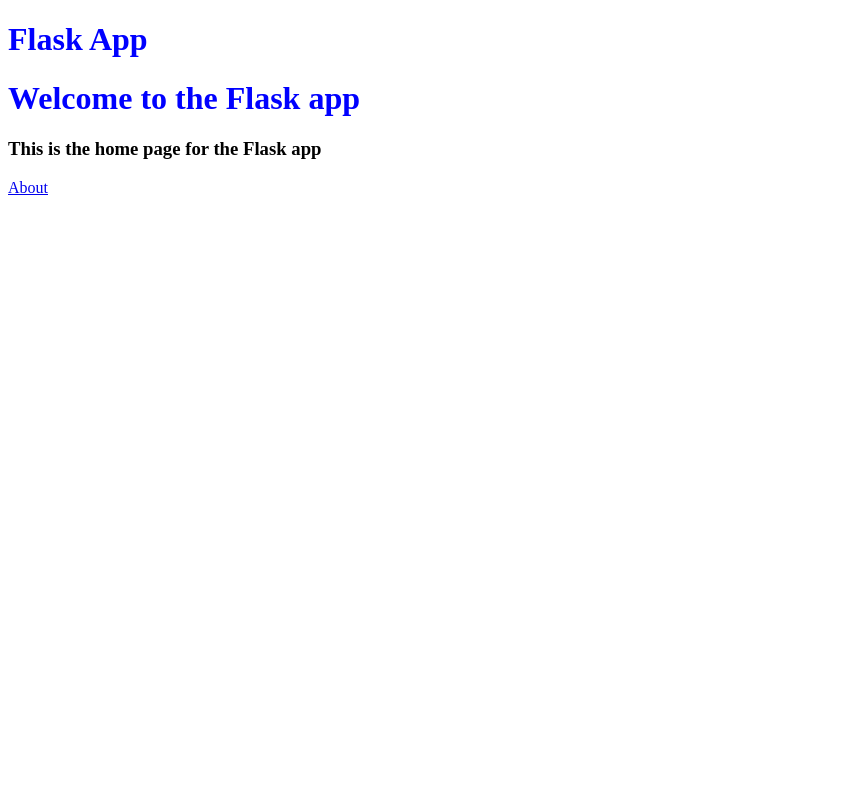
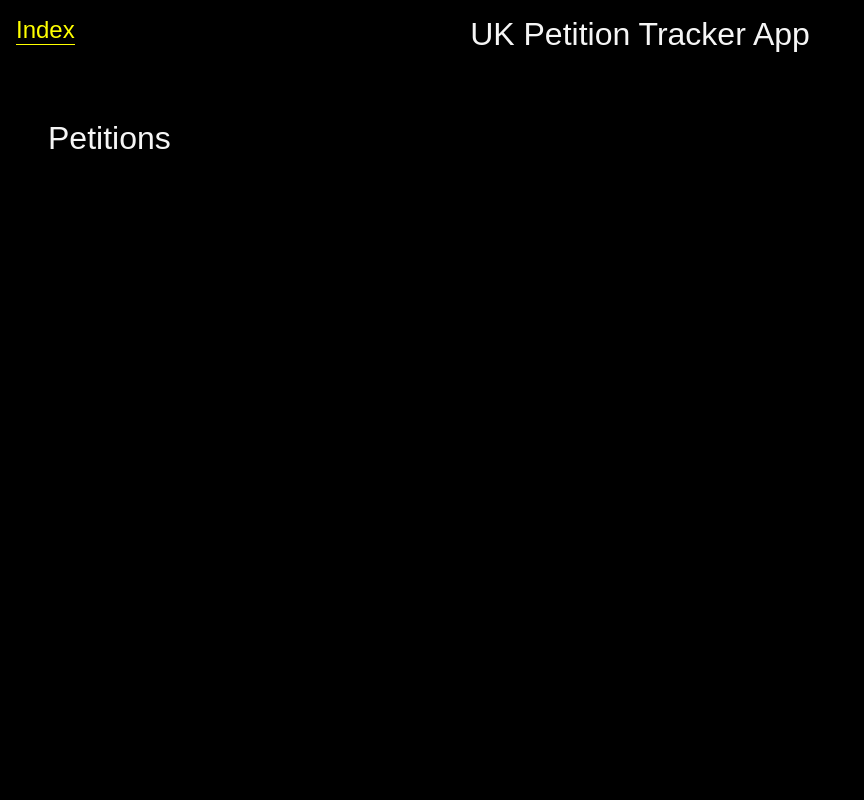
Before and after one commit to CodePint/PetitionTrackerUK, a Flask app: template PetitionTracker/tracker/templates/index.html in a window 1280 px wide. Shown: the whole page, without its empty margins (0-864 px from the left). Run offline with Flask 2, Linux system fonts and the light colour scheme; the template is opened without the code that fills it, so the values that code supplies are empty; parts of the project's set-up code (start-up, migrations or seed data) failed here and were passed over.

Commit message:
- added some boiler plate css/html to get me going during development - built a petitions view/template which takes an id from the url   - fetches the data with a GET request
- Petition template displays petition action/id, and loops over the dict key/values of the attribute json

will likely move this logic elsewhere as an api function later, but useful to have during dev and a stepping
stone for developing the db

```diff
--- a/PetitionTracker/config.py
+++ b/PetitionTracker/config.py
@@ -12,5 +12,6 @@
 
     SQLALCHEMY_DATABASE_URI = POSTGRES_TEMPLATE % POSTGRES_CONFIG
     SQLALCHEMY_TRACK_MODIFICATIONS = False
+    JSONIFY_PRETTYPRINT_REGULAR = True
     DEBUG = True
     # STATIC_FOLDER = 'static'
--- /dev/null
+++ b/PetitionTracker/static/css/base.css
@@ -0,0 +1,73 @@
+:root {
+  --nav-height:  calc(4rem + 1vh);
+  --content-height: calc(100vh - var(--nav-height))
+}
+
+/* css reset-lite */
+
+
+*,
+*::before,
+*::after {
+  margin: 0;
+  padding: 0;
+  box-sizing: border-box;
+}
+
+html {
+  margin: 0;
+  padding: 0;
+  scroll-behavior: smooth;
+}
+
+h1,h2,h3,h4,p,span {
+  margin: 0;
+  font-family: 'Barlow', sans-serif;
+  font-size: 1em;
+}
+
+h1,h2,h3 {
+  font-family: 'Barlow Condensed', sans-serif;
+  font-weight: 500;
+  font-size: 2em;
+}
+
+ul, li {
+  margin: 0;
+  padding: 0;
+  list-style: none;
+  font-family: 'Barlow', sans-serif;
+}
+
+a {
+  text-decoration: none;
+  font-family: 'Barlow', sans-serif;
+}
+
+/* setup for 10px == 1rem */
+
+html {
+  font-size: 62.5%;
+}
+
+p {
+  font-family: 'Barlow', sans-serif;
+  /* font-weight: 400; */
+}
+
+body {
+  font-size: 1.6rem;
+}
+
+/* -------------------- */
+
+/* site wide  body and container setup */
+
+body {
+  box-sizing: border-box;
+  height: auto;
+  margin: 0;
+  padding: 0;
+  overflow-x: hidden;
+  height: 100%;
+}
--- a/PetitionTracker/static/css/main.css
+++ /dev/null
@@ -1,3 +0,0 @@
-h1 {
-  color: blue;
-}
--- a/PetitionTracker/tracker/models.py
+++ b/PetitionTracker/tracker/models.py
@@ -29,6 +29,8 @@
         ('C', 'Closed'),
         ('R', 'Rejected')
     ]
+
+    BASE_URL = "https://petition.parliament.uk/petitions/"
 
     id = db.Column(Integer, primary_key=True, autoincrement=False)
     state = db.Column(ChoiceType(STATES), nullable=False)
--- a/PetitionTracker/tracker/static/css/tracker.css
+++ b/PetitionTracker/tracker/static/css/tracker.css
@@ -1,7 +1,66 @@
-/* h1 {
-  color: red;
-} */
+.wrapper {
+  background: black;
+  min-height: 100vh;
+}
 
-/* h2 {
-  color: red;
-} */
+h1, h2, h3, div, a, p {
+  color: whitesmoke;
+}
+
+header {
+  padding: 1em;
+  display: flex;
+  height: 5em;
+  /* justify-content: flex-end */
+}
+
+nav {
+  flex: 1;
+}
+
+.header h1 {
+  border-bottom: 1px solid white;
+}
+
+.buffer {
+  flex: 1;
+}
+
+nav a{
+  border-bottom: 1px solid yellow;
+  display: inline-block;
+  font-size: 1.5em;
+  color: yellow;
+}
+
+nav a:hover {
+  color: royalblue;
+  border-bottom: 1px solid royalblue;
+
+}
+
+h3 {
+  font-size: 1.5em;
+}
+
+.petition, .index {
+  margin-top: 0.5em;
+  padding: 1em 3em;
+}
+
+.petition .title,
+.index .title {
+  padding: 1em 0;
+}
+
+.petition .title h3 {
+  margin-top: 0.25em;
+}
+
+.petition .data {
+  padding: 1em 0;
+}
+
+.data li {
+  padding: 0.2em 0;
+}
--- /dev/null
+++ b/PetitionTracker/tracker/templates/base.html
@@ -0,0 +1,28 @@
+<!DOCTYPE html>
+<html lang="en">
+
+  <head>
+    <title>Flask App</title>
+
+    <link rel="stylesheet" href="{{ url_for('static', filename='css/base.css') }}">
+    <link rel="stylesheet" href="{{ url_for('tracker_bp.static', filename='css/tracker.css' ) }}">
+  </head>
+
+  <body>
+    <div class="wrapper">
+      <header>
+        <nav>
+          <a href="{{ url_for('tracker_bp.index') }}">Index</a>
+        </nav>
+        <div class="title">
+          <h1 class="logo">UK Petition Tracker App</h1>
+        </div>
+        <div class="buffer"></div>
+      </header>
+
+        {% block content %}
+
+        {% endblock %}
+    </div>
+  </body>
+</html>
--- a/PetitionTracker/tracker/templates/index.html
+++ b/PetitionTracker/tracker/templates/index.html
@@ -1,10 +1,9 @@
-{% extends "layout.html" %}
+{% extends "base.html" %}
 
 {% block content %}
-    <div class="jumbo">
-        <h1>Welcome to the Flask app</h1>
-        <h3>This is the home page for the Flask app</h3>
-        <a href="{{ url_for('tracker_bp.about') }}">About</a>
-
+    <div class="index">
+      <div class="title">
+        <h1>Petitions</h1>
+      </div>
     </div>
 {% endblock %}
--- a/PetitionTracker/tracker/templates/layout.html
+++ /dev/null
@@ -1,26 +0,0 @@
-<!DOCTYPE html>
-<html lang="en">
-
-  <head>
-    <title>Flask App</title>
-
-    <link rel="stylesheet" href="{{ url_for('static', filename='css/main.css') }}">
-    <link rel="stylesheet" href="{{ url_for('tracker_bp.static', filename='css/tracker.css' ) }}">
-  </head>
-
-  <body>
-
-    <header>
-      <div class="container">
-        <h1 class="logo">Flask App</h1>
-      </div>
-    </header>
-
-    <div class="container">
-      {% block content %}
-
-      {% endblock %}
-    </div>
-
-  </body>
-</html>
```
Also changed, not shown: PetitionTracker/tracker/templates/about.html (deleted, +0 -8 lines), PetitionTracker/tracker/templates/petition.html (added, +24 -0 lines), PetitionTracker/tracker/views.py (+23 -7 lines).
